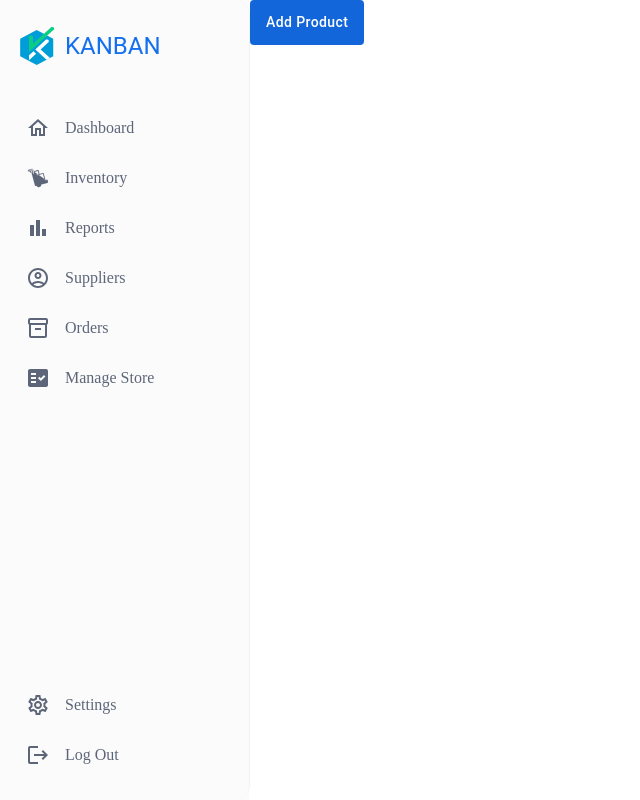
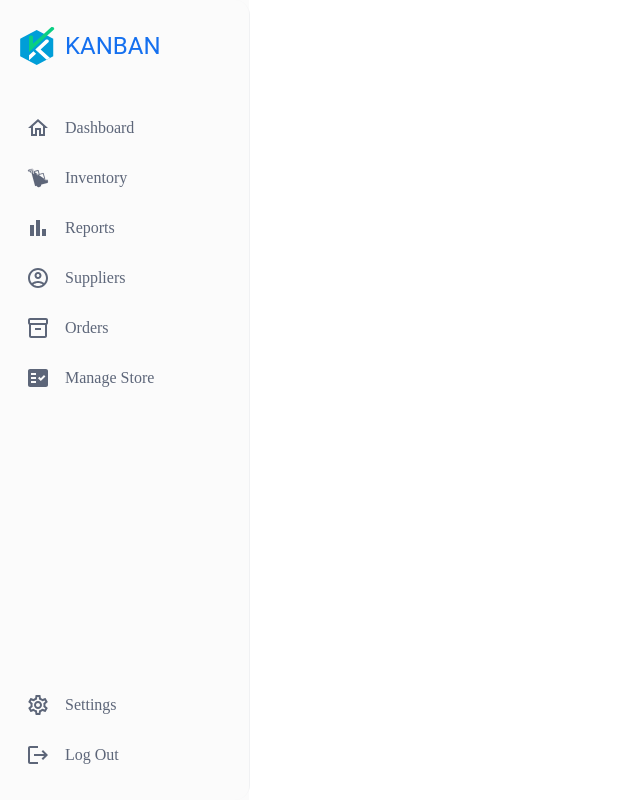
Before and after one commit to mahmoudhamed169/inventory, a React (Vite) app: page /home/inventory in a window 1280 px wide. Shown: the whole page, without its empty margins (0-640 px from the left). Built offline with nearby package versions, Linux system fonts and the light colour scheme.

Commit message:
add product

```diff
--- a/src/Pages/MasterPages/Inventory/Inventory.tsx
+++ b/src/Pages/MasterPages/Inventory/Inventory.tsx
@@ -2,9 +2,5 @@ import React from "react";
 import AddProductModal from "../../../Components/MasterComponnets/AddProductModal/AddProductModal";
 
 export default function Inventory() {
-  return (
-    <div>
-      <AddProductModal />
-    </div>
-  );
+  return <div>{/* <AddProductModal /> */}</div>;
 }
```
